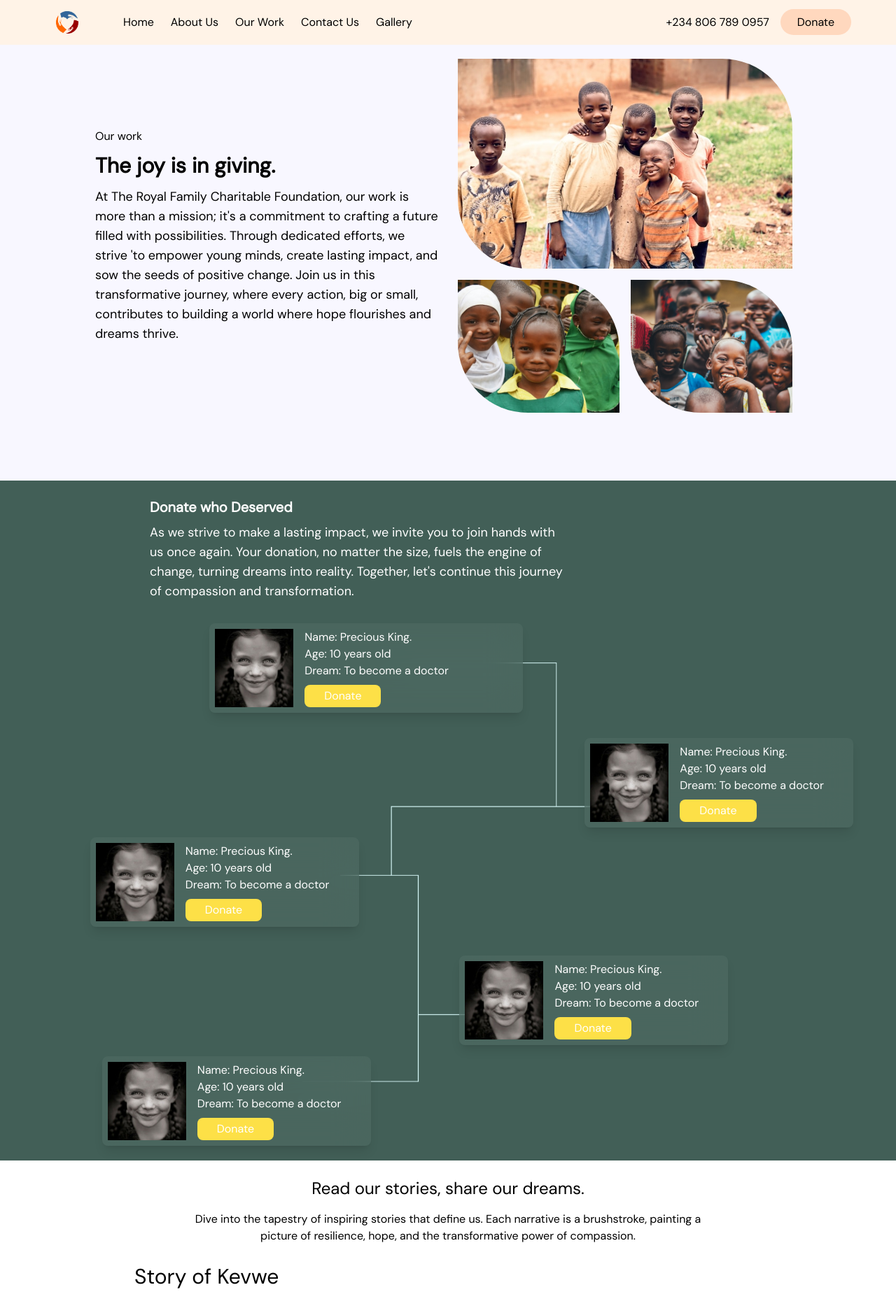
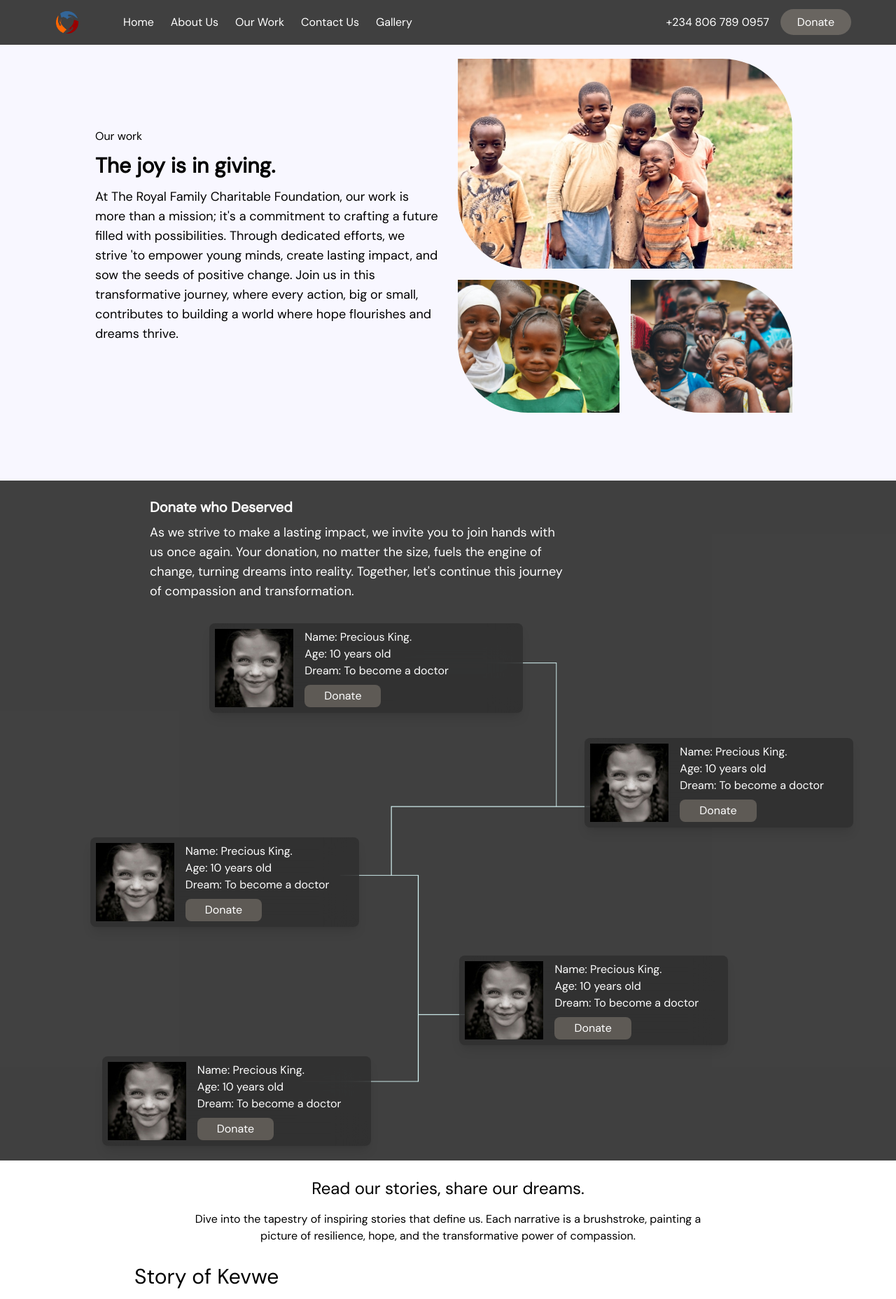
Before and after one commit to sirisenju/charitable-foundation, a React (Vite) app in the folder C-foundation/: page /ourWork in a window 1280 px wide. Shown: the top 1857 px of the page at 70% size. Built offline with nearby package versions, Linux system fonts and the light colour scheme; a web font is replaced by a local one.

Commit message:
contend modified 80%

```diff
--- a/C-foundation/src/components/Footer.jsx
+++ b/C-foundation/src/components/Footer.jsx
@@ -3,7 +3,7 @@ import { FaChevronRight, FaEnvelope, FaEnvelopeSquare, FaFacebook, FaFacebookSqu
 
 function Footer() {
     return (
-        <section className='min-h-min bg-[#eee3d8] pb-[6%] pt-[6%] xl:pb-[2%] xl:pt-[2%]'>
+        <section className='min-h-min bg-[#2c2c2c]/90 pb-[6%] pt-[6%] xl:pb-[2%] xl:pt-[2%] text-white'>
             <div className='w-full md:w-[80%] grid grid-cols-1 sm:grid-cols-2 mx-auto h-[40%] xl:max-w-6xl'>
                 <div className='max-w-lg p-4'>
                     <div className='flex items-center pb-3'>
--- a/C-foundation/src/components/HamburgerComponent.jsx
+++ b/C-foundation/src/components/HamburgerComponent.jsx
@@ -25,10 +25,10 @@ function HamburgerComponent() {
             size={32}
             rounded
             distance="sm"
-            color="black"
+            color="white"
             />
             {isOpen && (
-              <div className="fixed z-10 hamburger-style h-full w-[75%] top-0 left-0 bg-[#2c2c2c] p-4">
+              <div className="fixed z-10 hamburger-style h-full w-[75%] top-0 left-0 bg-[#C5BAAA] p-4">
                 <div className='flex gap-x-2'>
                   <img src="/assets/logo1.png" className=' h-12 w-12' alt="" />
                   <p className='text-white'>The Royal Family Charitable Foundation</p>
@@ -40,8 +40,8 @@ function HamburgerComponent() {
                     key={item.id}
                     className={({ isActive }) => {
                       return (
-                        "hover:text-slate-600 hover:scale-110 transition ease-in delay-75 border-b-white border-b-2" +
-                        (isActive ? " text-white" : " text-yellow-200")
+                        "hover:text-slate-600 hover:scale-110 text-lg transition ease-in delay-75 border-b-[#806D61] border-b-2" +
+                        (isActive ? " text-white" : " text-[#2C2C2C]")
                       );
                     }}
                     >
@@ -49,12 +49,12 @@ function HamburgerComponent() {
                     </NavLink>
                   ))
                   }
-                  <p className='italic text-lg font-semibold pt-4'>The joy is in giving</p>
+                  <p className='italic text-2xl font-semibold pt-4'>The joy is in giving</p>
                 </div>
-                <div className=' w-full'>
+                <div className='w-full'>
                   <NavLink
                   to={"/donation"}>
-                    <button className='px-11 py-2 bg-yellow-400 rounded-lg'>Donate</button>
+                    <button className='px-11 py-2 bg-yellow-500 rounded-lg font-boldFont'>Donate</button>
                   </NavLink>
                 </div>
               </div>
--- a/C-foundation/src/components/NavLinks.jsx
+++ b/C-foundation/src/components/NavLinks.jsx
@@ -5,8 +5,8 @@ import HamburgerComponent from "./HamburgerComponent";
 
 function NavLinks() {
   return (
-    <section className="bg-nav-color/70">
-      <div className="w-full md:w-[90%] mx-auto flex justify-between xl:max-w-6xl">
+    <section className="bg-[#2c2c2c]/90">
+      <div className="w-full md:w-[90%] text-white mx-auto flex justify-between xl:max-w-6xl">
       <div className="flex p-4">
         <img src="/assets/logo1.png" className="w-8 h-8" alt="" />
         <p className="pl-2 sm:hidden">The Royal Family Charitable Foundation</p>
@@ -32,7 +32,7 @@ function NavLinks() {
           <li className="hidden md:inline">
             <NavLink
               to="/Donation"
-              className={({ isActive }) => isActive ? "bg-[#b8aaa1] rounded-3xl px-6 py-2" : "bg-[#FFD8BE] rounded-3xl px-6 py-2"}>
+              className={({ isActive }) => isActive ? "bg-[#b8aaa1] rounded-3xl px-6 py-2" : "bg-[#c5baaa]/30  rounded-3xl px-6 py-2"}>
                 Donate
             </NavLink>
           </li>
--- a/C-foundation/src/index.css
+++ b/C-foundation/src/index.css
@@ -37,7 +37,7 @@
   position: absolute;
   width: 100%;
   height: 100%;
-  background: rgba(57, 57, 57, 0.502);
+  background: rgba(28, 28, 28, 0.502);
   top: 0;
   left: 0;
   transform: scale(0);
--- a/C-foundation/src/pages/ContactUs/index.jsx
+++ b/C-foundation/src/pages/ContactUs/index.jsx
@@ -148,7 +148,7 @@ function ContactUs() {
                             </textarea>
                         </form>
                         <div className=' w-full flex justify-center pt-4'>
-                            <button className='bg-green-200 py-2 px-10 rounded-3xl self-center'>Send</button>
+                            <button className='bg-[#c5baaa]/30  py-2 px-10 rounded-3xl self-center'>Send</button>
                         </div>
                     </div>
                 </div>
--- a/C-foundation/src/pages/OurWork/index.jsx
+++ b/C-foundation/src/pages/OurWork/index.jsx
@@ -55,7 +55,7 @@ function OurWork() {
       {/**hero section for our work.........................................................*/}
 
       {/**seccond section starts for our work.........................................................*/}
-      <section className="h-full bg-[#425F57]">
+      <section className="h-full bg-[#2c2c2c]/90">
         <div className="w-full sm:w-[90%] min-h-min mx-auto pb-14 p-2 max-w-6xl">
           <div className="sm:w-[75%] mx-auto mb-4 pt-4 pb-4 text-white">
             <h3 className="text-xl font-semibold pb-2">Donate who Deserved</h3>
@@ -72,7 +72,7 @@ function OurWork() {
               className="h-[600px] object-center mx-auto hidden sm:block"
               alt=""
             />
-            <div className="h-auto w-full sm:max-w-md sm:absolute bg-[#526F67]/50 rounded-lg backdrop-blur-xl bg-opacity-50 shadow-lg top-0 left-[10%] p-2 flex flex-wrap mb-4">
+            <div className="h-auto w-full sm:max-w-md sm:absolute bg-[#2c2c2c]/70 rounded-lg backdrop-blur-xl bg-opacity-50 shadow-lg top-0 left-[10%] p-2 flex flex-wrap mb-4">
               <img
                 src="/assets/simple-smile.jpg"
                 className=" object-cover h-28 w-28 relative"
@@ -85,13 +85,13 @@ function OurWork() {
                   Dream: To become a doctor
                 </p>
                 <NavLink to={"/donation"}>
-                  <button className="bg-yellow-300  px-7 py-1 rounded-lg">
+                  <button className="bg-[#c5baaa]/30 px-7 py-1 rounded-lg">
                     Donate
                   </button>
                 </NavLink>
               </div>
             </div>
-            <div className="min-h-min w-full sm:max-w-sm sm:absolute p-2 bg-[#526F67]/50 rounded-lg backdrop-blur-xl bg-opacity-50 shadow-lg top-[23%] -right-[18%] flex flex-wrap mb-4">
+            <div className="min-h-min w-full sm:max-w-sm sm:absolute p-2 bg-[#2c2c2c]/70 rounded-lg backdrop-blur-xl bg-opacity-50 shadow-lg top-[23%] -right-[18%] flex flex-wrap mb-4">
               <img
                 src="/assets/simple-smile.jpg"
                 className=" object-cover h-28 w-28 relative"
@@ -104,13 +104,13 @@ function OurWork() {
                   Dream: To become a doctor
                 </p>
                 <NavLink to={"/donation"}>
-                  <button className="bg-yellow-300 px-7 py-1 rounded-lg">
+                  <button className="bg-[#c5baaa]/30  px-7 py-1 rounded-lg">
                     Donate
                   </button>
                 </NavLink>
               </div>
             </div>
-            <div className="h-auto w-full sm:max-w-sm p-2 sm:absolute bg-[#526F67]/50 rounded-lg backdrop-blur-xl bg-opacity-50 shadow-lg top-[43%] -left-[10%] flex flex-wrap mb-4">
+            <div className="h-auto w-full sm:max-w-sm p-2 sm:absolute bg-[#2c2c2c]/70 rounded-lg backdrop-blur-xl bg-opacity-50 shadow-lg top-[43%] -left-[10%] flex flex-wrap mb-4">
               <img
                 src="/assets/simple-smile.jpg"
                 className=" object-cover h-28 w-28 relative"
@@ -123,13 +123,13 @@ function OurWork() {
                   Dream: To become a doctor
                 </p>
                 <NavLink to={"/donation"}>
-                  <button className="bg-yellow-300 px-7 py-1 rounded-lg">
+                  <button className="bg-[#c5baaa]/30  px-7 py-1 rounded-lg">
                     Donate
                   </button>
                 </NavLink>
               </div>
             </div>
-            <div className="h-auto w-full sm:max-w-sm p-2 sm:absolute bg-[#526F67]/50 rounded-lg backdrop-blur-xl bg-opacity-50 shadow-lg  bottom-[13%] right-[3%] flex flex-wrap mb-4">
+            <div className="h-auto w-full sm:max-w-sm p-2 sm:absolute bg-[#2c2c2c]/70 rounded-lg backdrop-blur-xl bg-opacity-50 shadow-lg  bottom-[13%] right-[3%] flex flex-wrap mb-4">
               <img
                 src="/assets/simple-smile.jpg"
                 className=" object-cover h-28 w-28"
@@ -142,13 +142,13 @@ function OurWork() {
                   Dream: To become a doctor
                 </p>
                 <NavLink to={"/donation"}>
-                  <button className="bg-yellow-300 px-7 py-1 rounded-lg">
+                  <button className="bg-[#c5baaa]/30  px-7 py-1 rounded-lg">
                     Donate
                   </button>
                 </NavLink>
               </div>
             </div>
-            <div className="h-auto w-full sm:max-w-sm p-2 sm:absolute bg-[#526F67]/50 rounded-lg backdrop-blur-xl bg-opacity-50 shadow-lg -bottom-[5%] -left-[8%] flex flex-wrap">
+            <div className="h-auto w-full sm:max-w-sm p-2 sm:absolute bg-[#2c2c2c]/70 rounded-lg backdrop-blur-xl bg-opacity-50 shadow-lg -bottom-[5%] -left-[8%] flex flex-wrap">
               <img
                 src="/assets/simple-smile.jpg"
                 className=" object-cover h-28 w-28"
@@ -161,7 +161,7 @@ function OurWork() {
                   Dream: To become a doctor
                 </p>
                 <NavLink to={"/donation"}>
-                  <button className=" bg-yellow-300 px-7 py-1 rounded-lg">
+                  <button className=" bg-[#c5baaa]/30 px-7 py-1 rounded-lg">
                     Donate
                   </button>
                 </NavLink>
```
Also changed, not shown: C-foundation/src/pages/AboutUs/index.jsx (+17 -17 lines).
